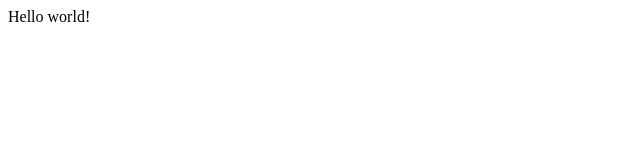
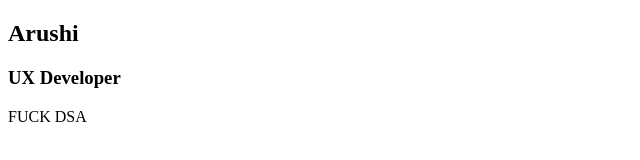
Before and after one commit to ar-ushi/portfolio-v2, a Gatsby site: page / in a window 1280 px wide. Shown: the whole page, without its empty margins (0-640 px from the left). Built offline with nearby package versions, Linux system fonts and the light colour scheme; Gatsby itself is replaced by a stand-in of ours.

Commit message:
navbar init commit

```diff
--- /dev/null
+++ b/src/components/navbar.js
@@ -0,0 +1,4 @@
+import React from 'react';
+import { Link } from 'gatsby';
+
+//why use link as opposed to a href = ""? becaue using a would send request to serverfor every page but our application should behave like a single page application
--- a/src/pages/index.js
+++ b/src/pages/index.js
@@ -1,5 +1,13 @@
 import React from "react"
 
 export default function Home() {
-  return <div>Hello world!</div>
+  return (
+    <section>
+        <div>
+          <h2>Arushi</h2>
+          <h3>UX Developer</h3>
+          <p>FUCK DSA</p>
+        </div>
+    </section>
+  )
 }
```
